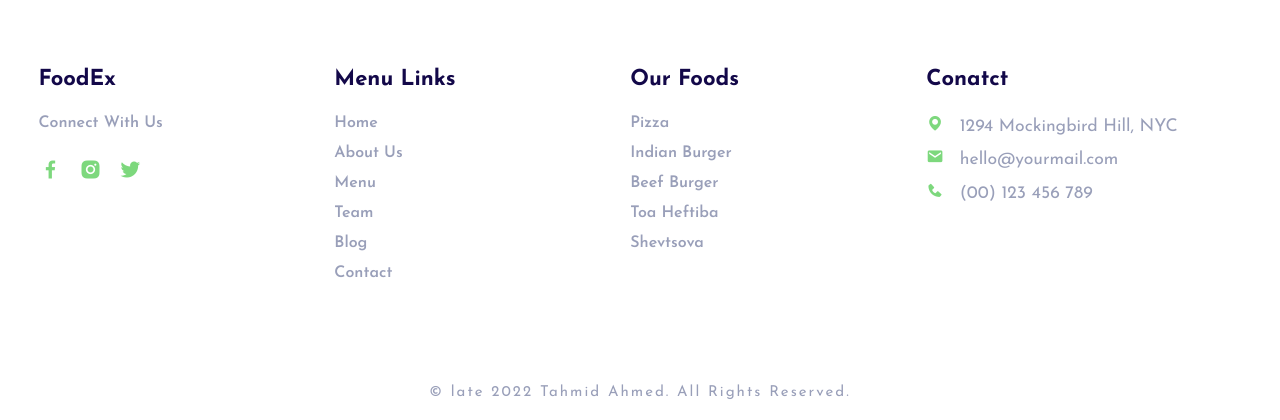
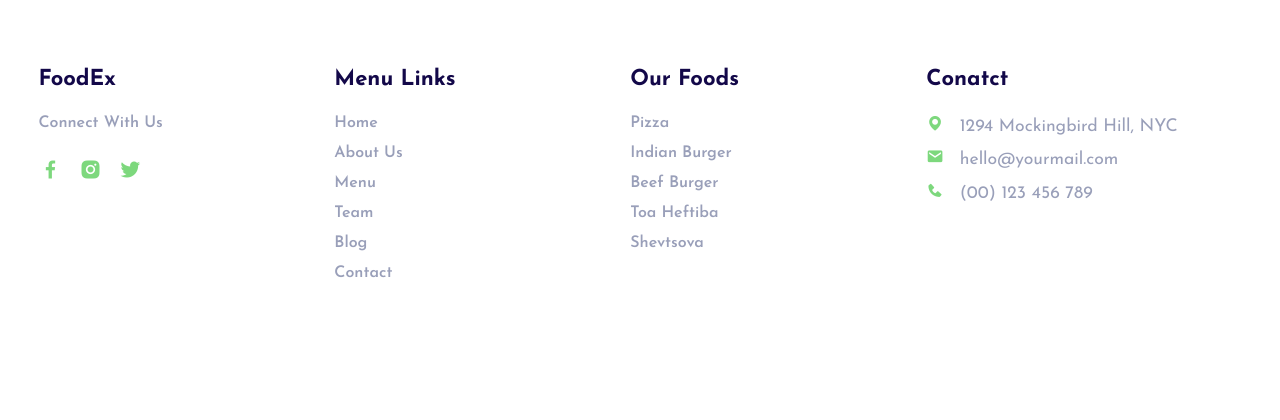
Before and after one commit to Titou-Dh/food-website, a plain HTML site: page index.html in a window 1280 px wide. Shown: the part 4633-5053 px from the top of the page. After the commit the page ends 4998 px from the top, so only its background shows below. Drawn offline with nearby package versions, Linux system fonts and the light colour scheme.

Commit message:
Update index.html

```diff
--- a/index.html
+++ b/index.html
@@ -343,11 +343,6 @@
 		</div>
 
 	</section>
-
-	<div class="end-text">
-		<p>© late 2022 Tahmid Ahmed. All Rights Reserved.</p>
-	</div>
-
 	<!---custom js link--->
 	<script type="text/javascript" src="js/script.js"></script>
 
```
